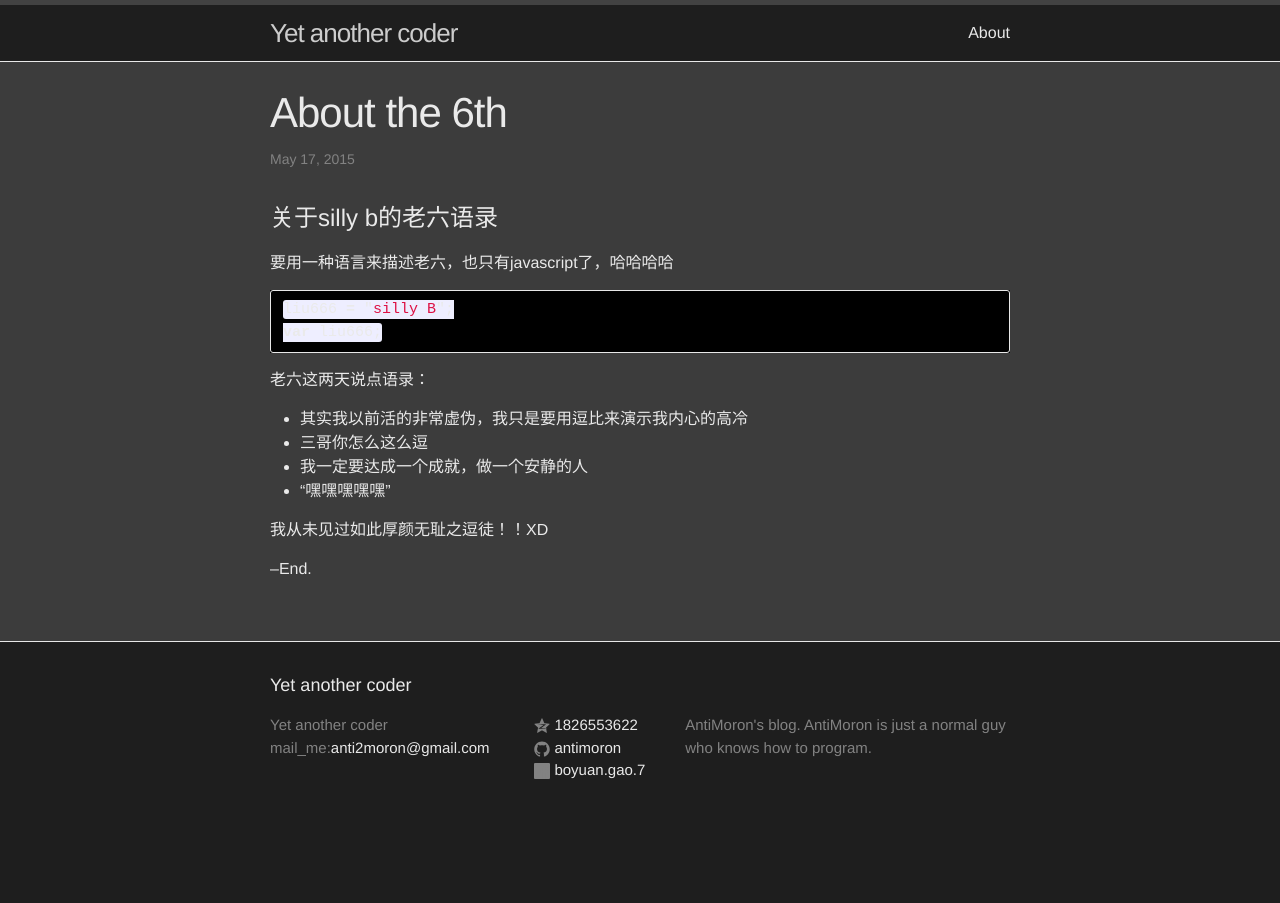
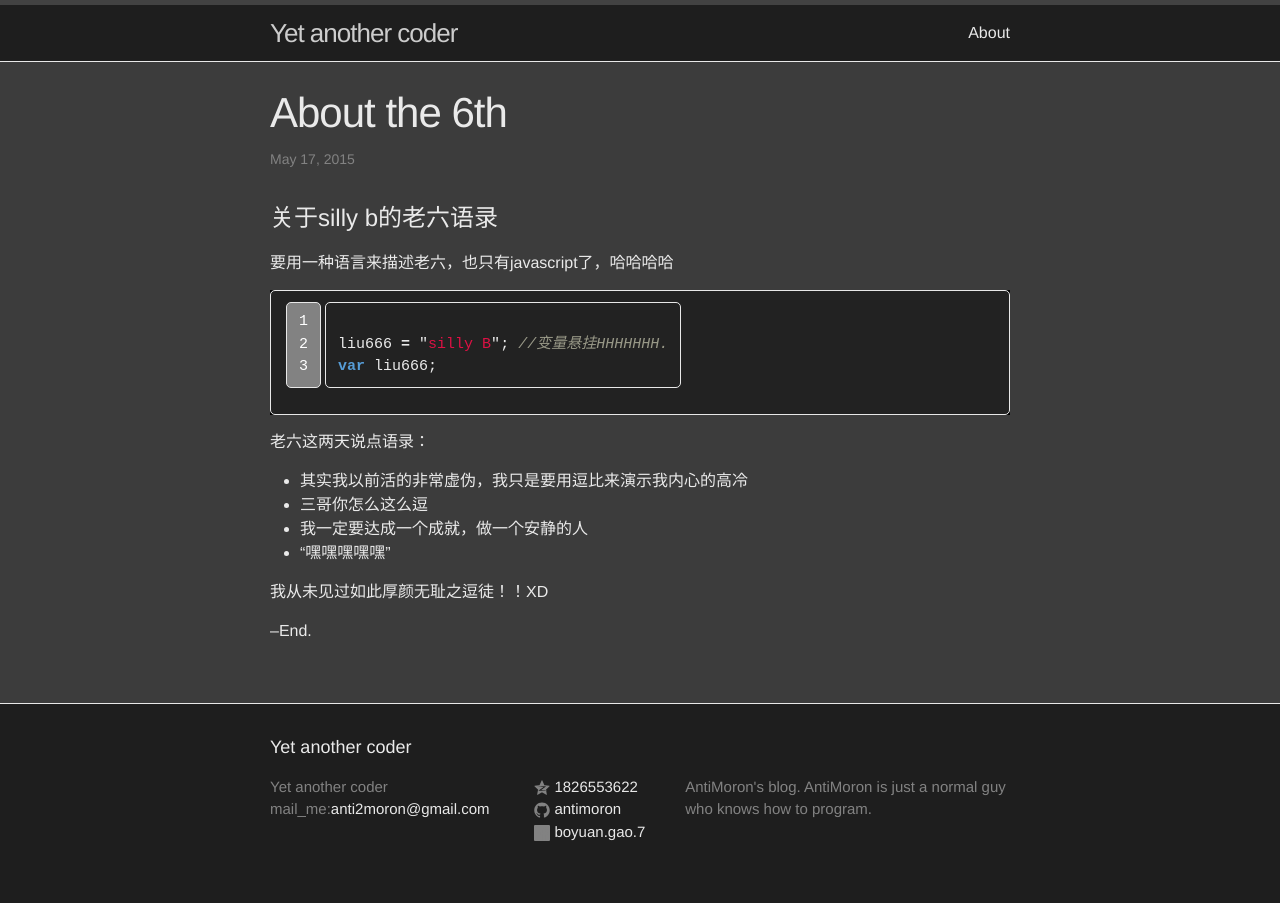
Before and after one commit to QAQMiao/antimoron.github.io, a Jekyll site: the page built from _posts/2015-05-17-About-The-6th.markdown, in a window 1280 px wide. Built offline with Jekyll 4.4.1, drawn with Linux system fonts in a browser that asks for light colours.

Commit message:
Add code syntax highlighter

````diff
--- a/_config.yml
+++ b/_config.yml
@@ -11,3 +11,4 @@ qzone_username: 1826553622
 facebook_username: boyuan.gao.7
 # Build settings
 markdown: kramdown
+highlighter: pygments
--- a/_posts/2015-05-17-About-The-6th.markdown
+++ b/_posts/2015-05-17-About-The-6th.markdown
@@ -10,10 +10,10 @@ categories: dailyTime
 要用一种语言来描述老六，也只有javascript了，哈哈哈哈
 
 
-```javascript
-liu666 = "silly B";
+{% highlight javascript linenos %}
+liu666 = "silly B"; //变量悬挂HHHHHHH.
 var liu666;
-```
+{% endhighlight %}
 
 老六这两天说点语录：
 
--- a/_sass/_base.scss
+++ b/_sass/_base.scss
@@ -142,8 +142,8 @@ pre,
 code {
     font-size: 15px;
     border: 1px solid $grey-color-light;
-    border-radius: 3px;
-    background-color: #eef;
+    border-radius: 5px;
+    background-color: #222222;
 }
 
 code {
@@ -152,7 +152,7 @@ code {
 
 pre {
     padding: 8px 12px;
-    overflow-x: scroll;
+    overflow: auto;;
 
     > code {
         border: 0;
--- a/_sass/_syntax-highlighting.scss
+++ b/_sass/_syntax-highlighting.scss
@@ -1,8 +1,13 @@
 /**
  * Syntax highlighting styles
  */
+.lineno {
+	color : #ffffff;
+	background: $grey-color;
+}
+
 .highlight {
-    background: #000000;
+	background-color:#000000;
     @extend %vertical-rhythm;
 
     .c     { color: #998; font-style: italic } // Comment
@@ -26,10 +31,10 @@
     .gu    { color: #aaa } // Generic.Subheading
     .gt    { color: #a00 } // Generic.Traceback
     .kc    { font-weight: bold } // Keyword.Constant
-    .kd    { font-weight: bold } // Keyword.Declaration
-    .kp    { font-weight: bold } // Keyword.Pseudo
-    .kr    { font-weight: bold } // Keyword.Reserved
-    .kt    { color: #458; font-weight: bold } // Keyword.Type
+    .kd    { color: $keyword-color;font-weight: bold } // Keyword.Declaration
+    .kp    { color: $keyword-color;font-weight: bold } // Keyword.Pseudo
+    .kr    { color: $keyword-color;font-weight: bold } // Keyword.Reserved
+    .kt    { color: $keyword-color;color: #458; font-weight: bold } // Keyword.Type
     .m     { color: #099 } // Literal.Number
     .s     { color: #d14 } // Literal.String
     .na    { color: #008080 } // Name.Attribute
````
